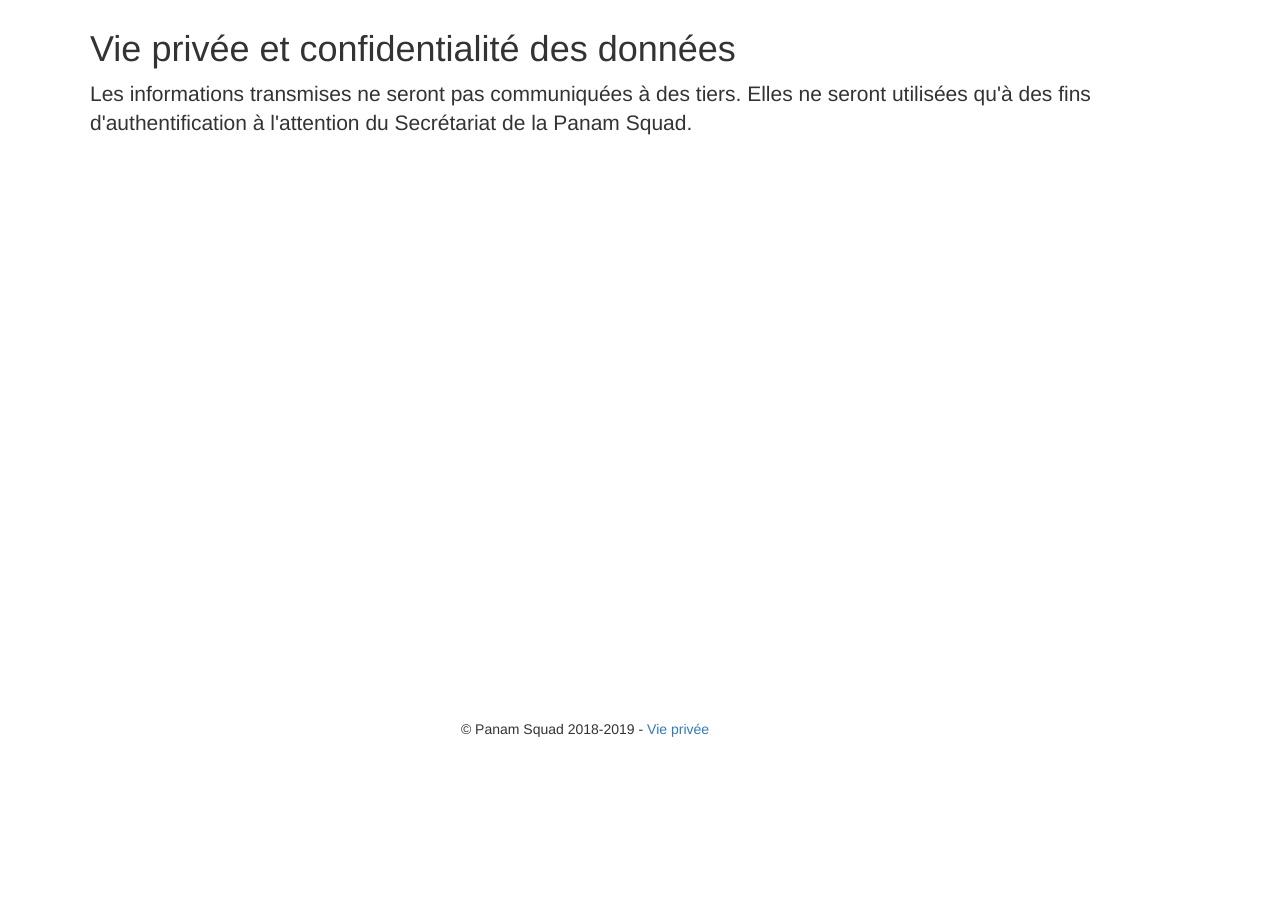
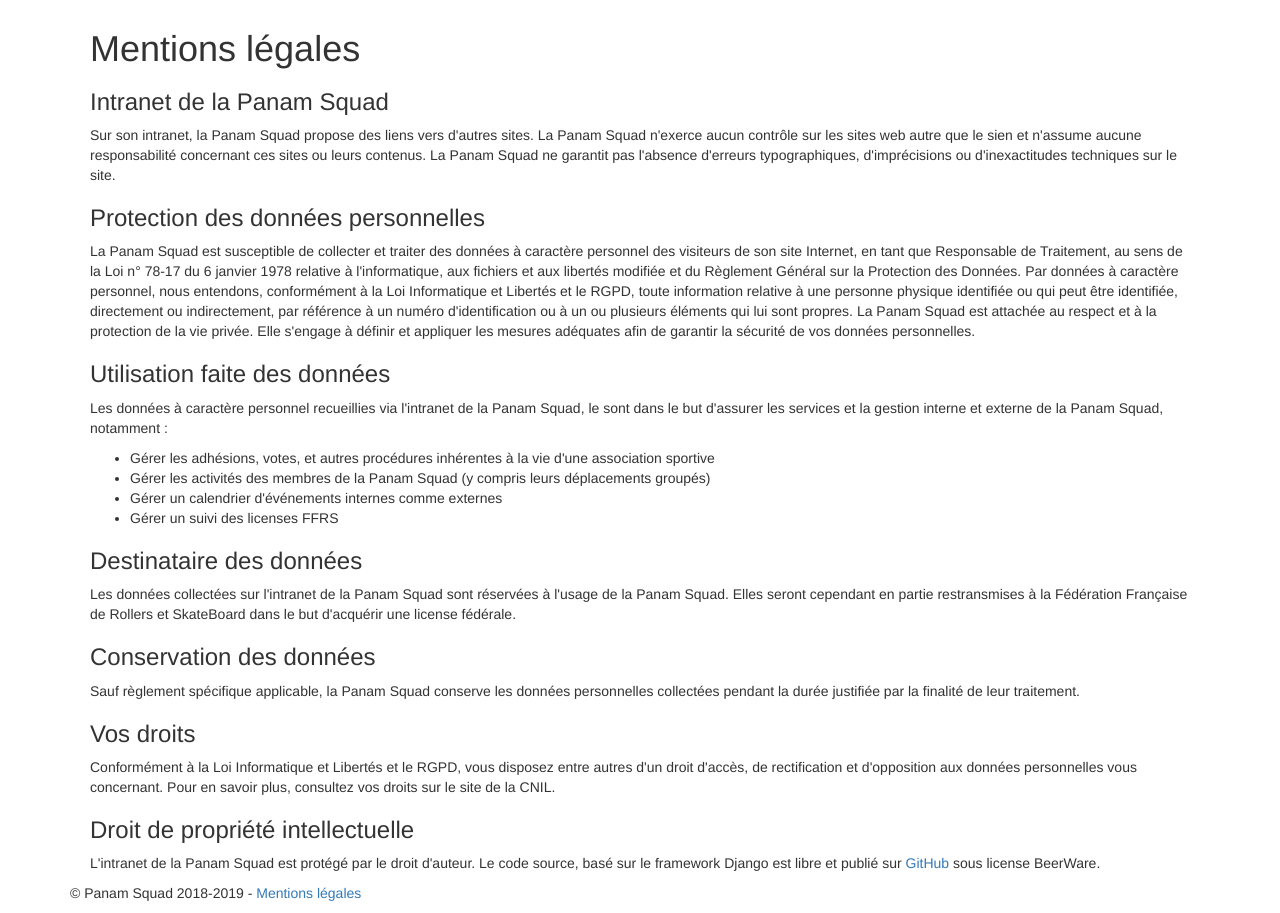
Before and after one commit to the-mandarine/mypanamsquad, a Django app: template core/templates/core/privacy.html in a window 1280 px wide. Shown: the part 51-964 px from the top of the page. Before the commit the page ends 788 px from the top, so only its background shows below. Run offline with Django 3.2, Linux system fonts and the light colour scheme; the template is opened without the code that fills it, so the values that code supplies are empty; some libraries are stand-ins or nearby versions.

Commit message:
added footer and legal informations

```diff
--- a/core/templates/core/privacy.html
+++ b/core/templates/core/privacy.html
@@ -1,11 +1,70 @@
 {% extends 'base.html' %}
 {% block content %}
   <div class="inner cover">
-    <h1 class="cover-heading">Vie privée et confidentialité des données</h1>
-    <p class="lead">
-      Les informations transmises ne seront pas communiquées à des tiers.
-      Elles ne seront utilisées qu'à des fins d'authentification à l'attention du
-      Secrétariat de la Panam Squad.
+    <h1 class="cover-heading">Mentions légales</h1>
+    <h3>Intranet de la Panam Squad</h3>
+    <p>
+    Sur son intranet, la Panam Squad propose des liens vers d'autres sites. La Panam Squad
+    n'exerce aucun contrôle sur les sites web autre que le sien et n'assume aucune responsabilité
+    concernant ces sites ou leurs contenus.
+    La Panam Squad ne garantit pas l'absence d'erreurs typographiques, d'imprécisions ou
+    d'inexactitudes techniques sur le site.
+    </p>
+
+    <h3>Protection des données personnelles</h3>
+    <p>
+    La Panam Squad est susceptible de collecter et traiter des données à caractère
+    personnel des visiteurs de son site Internet, en tant que Responsable de Traitement,
+    au sens de la Loi n° 78-17 du 6 janvier 1978 relative à l'informatique, aux fichiers
+    et aux libertés modifiée et du Règlement Général sur la Protection des Données.
+
+    Par données à caractère personnel, nous entendons, conformément à la Loi Informatique
+    et Libertés et le RGPD, toute information relative à une personne physique identifiée
+    ou qui peut être identifiée, directement ou indirectement, par référence à un numéro
+    d'identification ou à un ou plusieurs éléments qui lui sont propres.
+
+    La Panam Squad est attachée au respect et à la protection de la vie privée. Elle
+    s'engage à définir et appliquer les mesures adéquates afin de garantir la sécurité de vos données personnelles.
+    </p>
+
+    <h3>Utilisation faite des données</h3>
+    <p>
+    Les données à caractère personnel recueillies via l'intranet de la Panam Squad,
+    le sont dans le but d'assurer les services et la gestion interne et externe de la
+    Panam Squad, notamment :
+    <ul>
+      <li>Gérer les adhésions, votes, et autres procédures inhérentes à la vie d'une association sportive</li>
+      <li>Gérer les activités des membres de la Panam Squad (y compris leurs déplacements groupés)</li>
+      <li>Gérer un calendrier d'événements internes comme externes</li>
+      <li>Gérer un suivi des licenses FFRS</li>
+    </ul>
+    </p>
+
+    <h3>Destinataire des données</h3>
+    <p>
+    Les données collectées sur l'intranet de la Panam Squad sont réservées à l'usage de la Panam Squad.
+    Elles seront cependant en partie restransmises à la Fédération Française de Rollers et SkateBoard
+    dans le but d'acquérir une license fédérale.
+    </p>
+
+    <h3>Conservation des données</h3>
+    <p>
+      Sauf règlement spécifique applicable, la Panam Squad conserve les données personnelles
+      collectées pendant la durée justifiée par la finalité de leur traitement.
+    </p>
+
+    <h3>Vos droits</h3>
+    <p>
+    Conformément à la Loi Informatique et Libertés et le RGPD, vous disposez entre autres d'un droit d'accès,
+    de rectification et d'opposition aux données personnelles vous concernant.
+
+    Pour en savoir plus, consultez vos droits sur le site de la CNIL.
+    </p>
+
+    <h3>Droit de propriété intellectuelle</h3>
+    <p>
+    L'intranet de la Panam Squad est protégé par le droit d'auteur. Le code source, basé sur le framework Django est libre
+    et publié sur <a href="https://github.com/the-mandarine/mypanamsquad">GitHub</a> sous license BeerWare.
     </p>
   </div>
 
--- a/static/style.css
+++ b/static/style.css
@@ -6,26 +6,3 @@
   padding: 10px 20px;
   font-weight: bold;
 }
-
-
-
-/*
- * Affix and center
- */
-
-@media (min-width: 768px) {
-  .mastfoot {
-    position: fixed;
-    bottom: 0;
-  }
-  .mastfoot {
-    width: 100%;
-    text-align: center;
-  }
-}
-
-@media (min-width: 992px) {
-  .mastfoot {
-    width: 700px;
-  }
-}
--- a/templates/base.html
+++ b/templates/base.html
@@ -60,12 +60,12 @@
     {% block content %}{% endblock %}
   </div>
 
-  <div class="mastfoot container">
+  <div class="footer container">
     <div class="inner">
     {% block footer %}
       <p>
         &copy; Panam Squad 2018-2019 -
-        <a href="{% url 'privacy' %}">Vie privée</a></li>
+        <a href="{% url 'privacy' %}">Mentions légales</a>
       </p>
     {% endblock %}
     </div>
```
